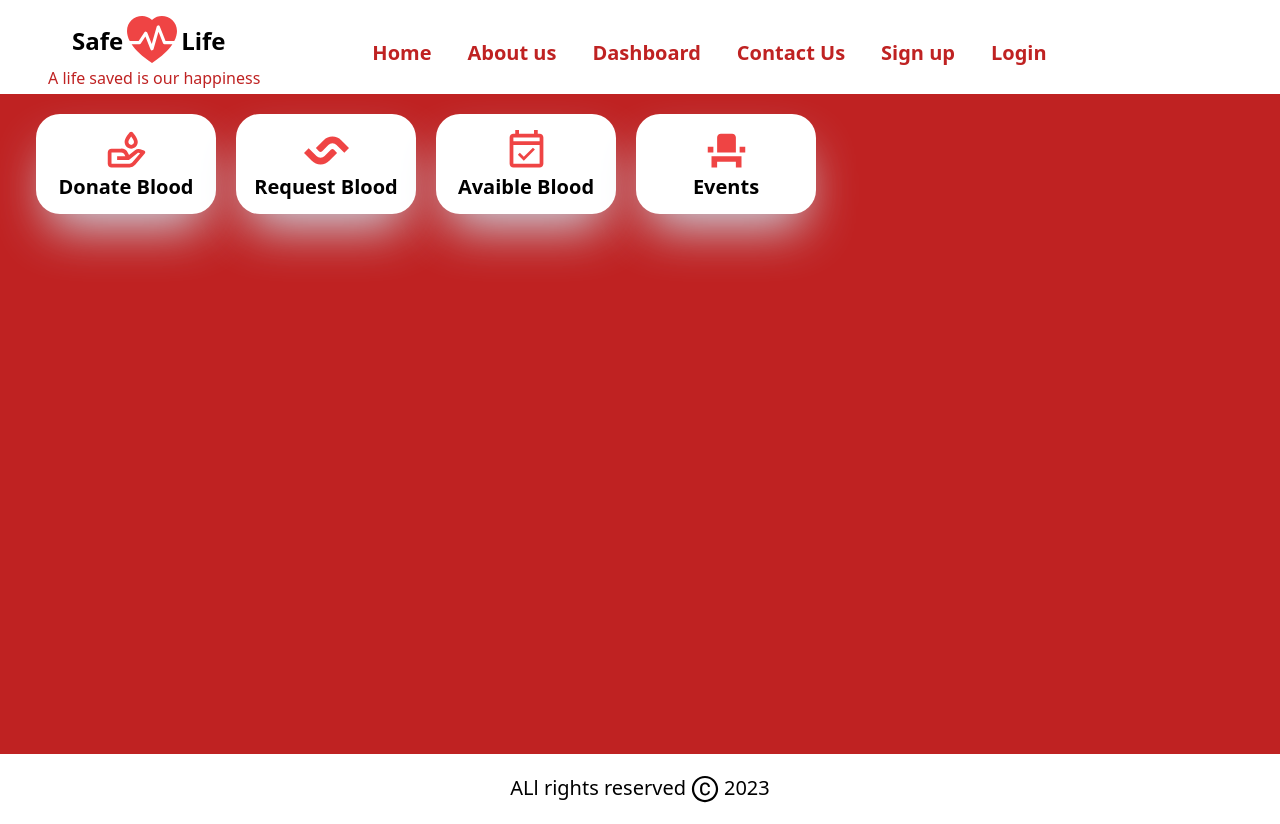
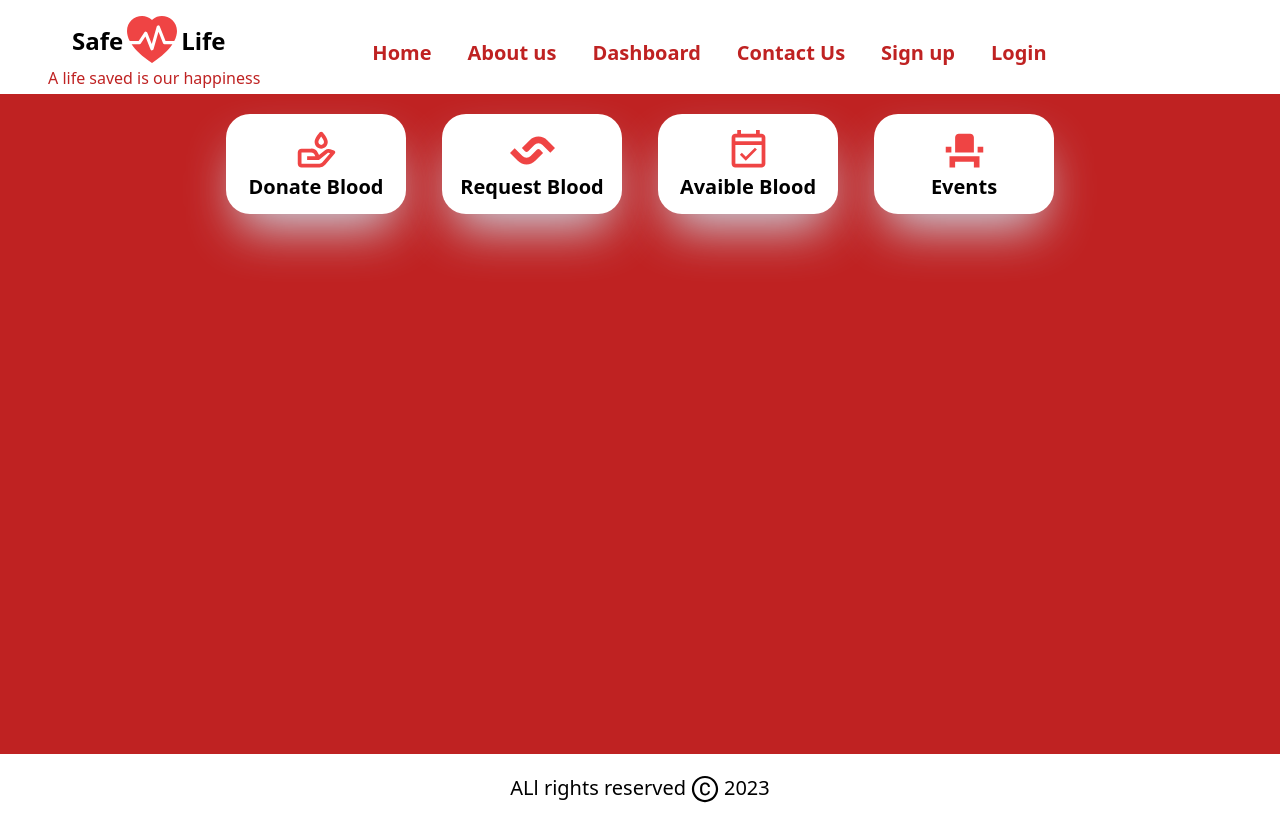
Before and after one commit to DANNJUGUNA/blood-donation, a React (Create React App) app in the folder client/: page /dashboard in a window 1280 px wide. Built offline with nearby package versions, Linux system fonts and the light colour scheme.

Commit message:
justified the items center

```diff
--- a/client/src/pages/dashboard/DashBoard.jsx
+++ b/client/src/pages/dashboard/DashBoard.jsx
@@ -4,7 +4,7 @@ import{SiSemaphoreci} from 'react-icons/si'
 import {MdOutlineEventAvailable,MdEventSeat} from 'react-icons/md'
 const DashBoard = () => {
   return (
-    <div className='flex flex-row mt-5 gap-5 mx-9'>
+    <div className='flex flex-row mt-5 gap-9 items-center justify-center '>
       <div className=' bg-white h-[100px] w-[180px] flex items-center justify-center shadow-slate-300 shadow-2xl rounded-3xl flex-col hover:scale-105 duration-300'>
       <BiDonateBlood size={45} className='text-red-500'/>
         <p className=' font-semibold text-xl'>Donate Blood</p>
```
